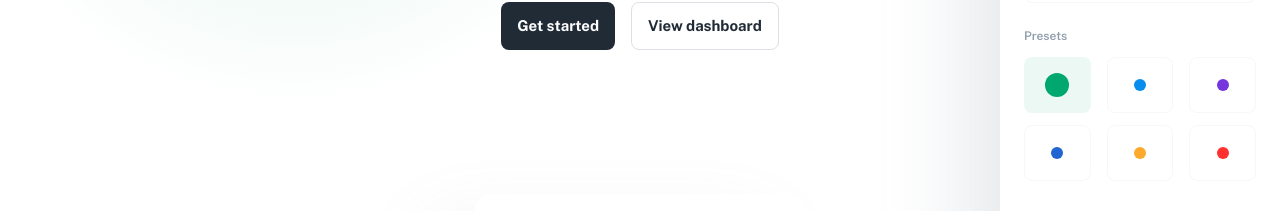
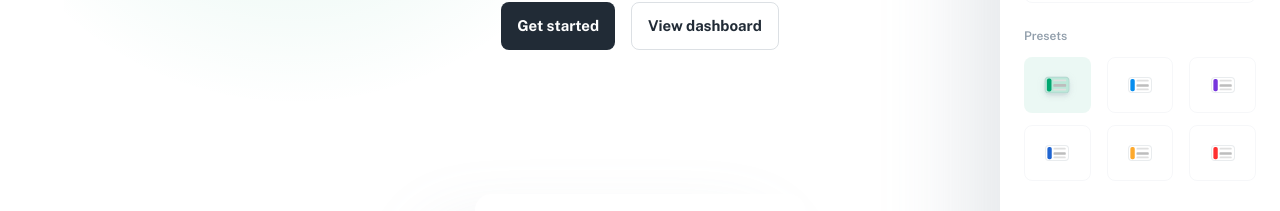
Before and after one commit to slavisa-cicovic/water-meter, a Next.js app in the folder wm-web/: page / in a window 1280 px wide. Both pictures are taken after a click on the button "settings". Shown: the part 448-659 px from the top of the page. Built offline with nearby package versions, Linux system fonts and the light colour scheme; no server answers.

Commit message:
improved design

```diff
--- a/wm-web/src/components/settings/drawer/presets-options.tsx
+++ b/wm-web/src/components/settings/drawer/presets-options.tsx
@@ -38,20 +38,31 @@ export default function PresetsOptions({ value, onChange }: PresetsOptionsProps)
             }}
           >
             <Box
+              component="svg"
+              width={24}
+              height={16}
+              viewBox="0 0 24 16"
               sx={{
-                width: 12,
-                height: 12,
-                borderRadius: '50%',
-                bgcolor: option.value,
+                borderRadius: 0.5,
+                bgcolor: (theme) => selected ? `${alpha(theme.palette.primary.main, 0.2)}` : 'background.paper',
+                border: '1px solid',
+                borderColor: 'divider',
                 transition: (theme) =>
-                  theme.transitions.create(['transform'], {
+                  theme.transitions.create(['transform', 'box-shadow'], {
                     duration: theme.transitions.duration.shorter,
                   }),
                 ...(selected && {
-                  transform: 'scale(2)',
+                  transform: 'scale(1.05)',
+                  boxShadow: (theme) => theme.shadows[3],
                 }),
               }}
-            />
+            >
+              <rect x="1" y="1" width="5" height="14" rx="2" fill={option.value} />
+              <rect x="8" y="2" width="14" height="2" rx="1" fill="#e0e0e0" />
+              <rect x="8" y="7" width="14" height="3" rx="1" fill="#bdbdbd" />
+              <rect x="8" y="12" width="14" height="2" rx="1" fill="#e0e0e0" />
+            </Box>
+
           </ButtonBase>
         );
       })}
```
